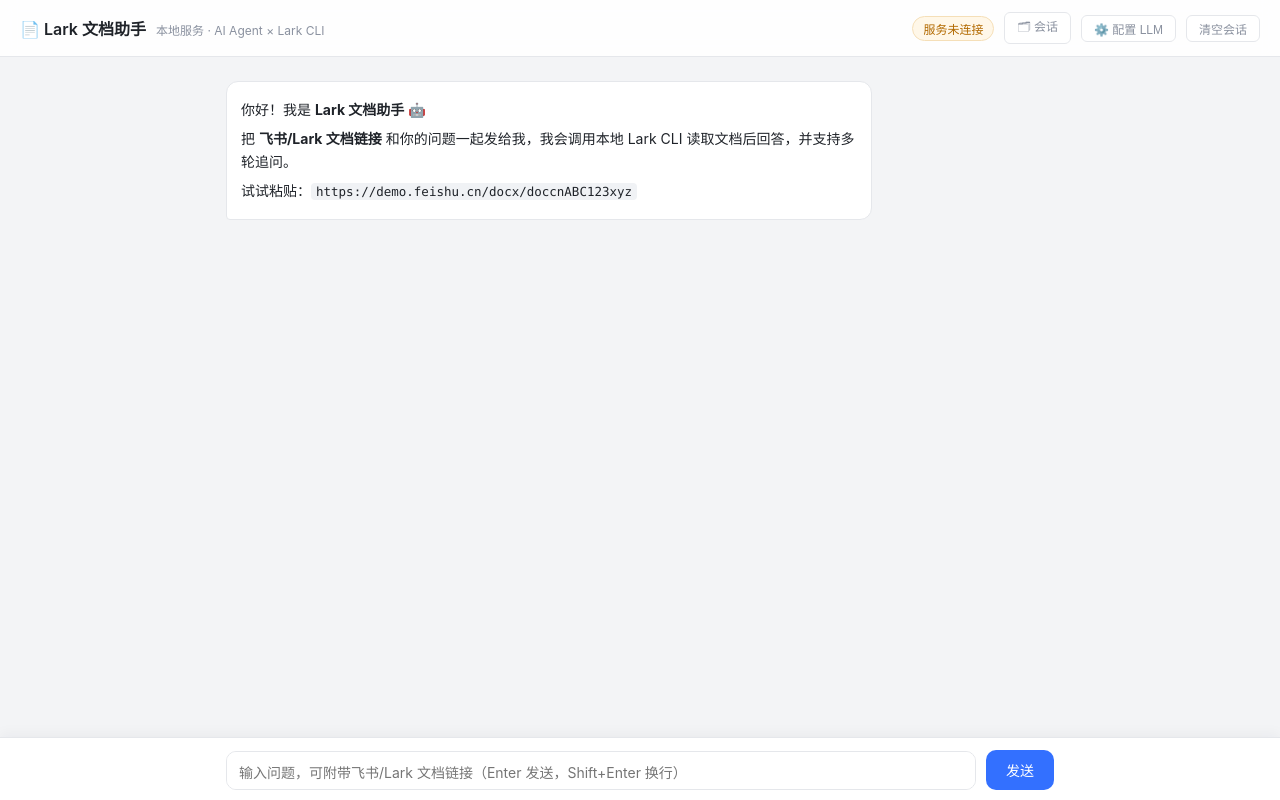
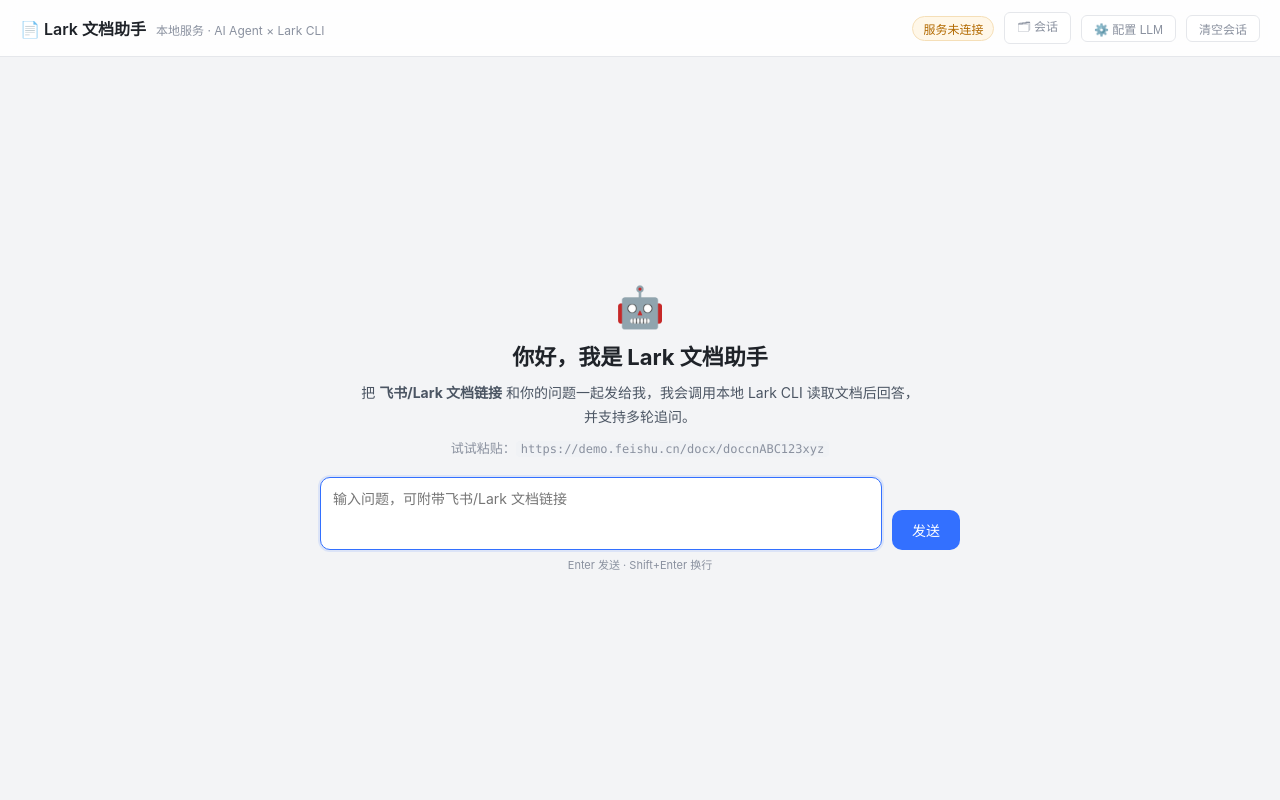
Before and after one commit to bossjobmatt/lark-docs-agent, a website with bundled scripts: page public/index.html in a window 1280 px wide. Both pictures are taken after a click on the button "清空会话". Built offline with nearby package versions, Linux system fonts and the light colour scheme; files whose address does not match are found by name.

Commit message:
feat(ui): 新会话输入框居中欢迎态，对话开始切回吸底并增加换行提示
- 新增 js/welcome.js：欢迎态 Hero+输入框整体垂直居中（body.welcome），发送首条消息/切回有消息会话时恢复吸底
- 欢迎态输入区收窄至 640px 与 Hero 对齐；输入框默认三行（rows=3），自动增高上限不变
- 输入框下方常驻「Enter 发送 · Shift+Enter 换行」提示，placeholder 相应精简
- AGENTS.md 前端模块表同步补充 js/welcome.js

```diff
--- a/public/app.js
+++ b/public/app.js
@@ -1,6 +1,7 @@
 /** 入口：初始化（健康检查 → 历史恢复/欢迎页）。各模块自行注册各自的事件。 */
 import { state } from "./js/state.js";
-import { refresh, showWelcome } from "./js/chat.js";
+import { refresh } from "./js/chat.js";
+import { enterWelcome } from "./js/welcome.js";
 import { refreshHealth } from "./js/health.js";
 import "./js/sessions.js";
 import "./js/llm-modal.js";
@@ -20,5 +21,5 @@
     } catch { /* 落到欢迎页 */ }
   }
   const lark = state.lastHealth && state.lastHealth.lark;
-  showWelcome(lark ? lark.available : true);
+  enterWelcome(lark ? lark.available : true);
 })();
--- a/public/index.html
+++ b/public/index.html
@@ -24,11 +24,13 @@
   <main id="chat" class="chat"></main>
 
   <div class="composer-wrap">
+    <div id="welcome-hero" class="welcome-hero hidden"></div>
     <form id="composer" class="composer">
-      <textarea id="input" rows="1"
-        placeholder="输入问题，可附带飞书/Lark 文档链接（Enter 发送，Shift+Enter 换行）"></textarea>
+      <textarea id="input" rows="3"
+        placeholder="输入问题，可附带飞书/Lark 文档链接"></textarea>
       <button id="send" type="submit">发送</button>
     </form>
+    <div class="composer-hint">Enter 发送 · Shift+Enter 换行</div>
   </div>
 
   <div id="llm-modal" class="modal hidden">
--- a/public/js/chat.js
+++ b/public/js/chat.js
@@ -1,8 +1,9 @@
 /** 聊天主界面：消息流管理、发送入口（流式实现在 stream.js）、输入区与清空 */
-import { el, escapeHtml, renderMessage, scrollBottom } from "./ui.js";
+import { el, renderMessage, scrollBottom } from "./ui.js";
 import { state } from "./state.js";
 import { post } from "./api.js";
 import { sendStreaming, abortStream } from "./stream.js";
+import { enterChat, enterWelcome } from "./welcome.js";
 
 const chatEl = document.getElementById("chat");
 const form = document.getElementById("composer");
@@ -22,28 +23,14 @@
 export function refresh(history) {
   chatEl.innerHTML = "";
   for (const m of history) chatEl.appendChild(renderMessage(m));
-  if (!history.length) showWelcome();
+  // 空历史进欢迎态（输入框居中），非空历史确保退出欢迎态（切会话/清空后均经此处收敛布局）
+  if (history.length) enterChat();
+  else enterWelcome();
   scrollBottom(true);
 }
 
-export function showWelcome(larkAvailable = true) {
-  const larkHint = larkAvailable
-    ? ""
-    : '<p style="color:#b45309">⚠️ 未检测到本地已安装并登录的 lark CLI——解析飞书/Lark 文档需要本地 <code>lark-cli</code> 通过两步检测（<code>--version</code> 可执行、<code>auth status --json --verify</code> 确认已登录），可用 <code>LARK_CLI</code> 环境变量显式指定或确保 PATH 可用。装好并登录后无需重启，检测会自动重试（刷新页面立即生效）。</p>';
-  chatEl.appendChild(
-    renderMessage({
-      role: "assistant",
-      content: null,
-      html:
-        "<p>你好！我是 <b>Lark 文档助手</b> 🤖</p>" +
-        "<p>把 <b>飞书/Lark 文档链接</b> 和你的问题一起发给我，我会调用本地 Lark CLI 读取文档后回答，并支持多轮追问。</p>" +
-        larkHint +
-        "<p>试试粘贴：<code>https://demo.feishu.cn/docx/doccnABC123xyz</code></p>",
-    })
-  );
-}
-
 async function handleSend(text) {
+  enterChat(); // 首条消息发出即从居中欢迎态切回吸底输入
   setBusy(true);
   chatEl.appendChild(renderMessage({ role: "user", content: text }));
   const typing = el("div", "typing");
--- a/public/js/sessions.js
+++ b/public/js/sessions.js
@@ -2,7 +2,7 @@
 import { el, escapeHtml } from "./ui.js";
 import { state } from "./state.js";
 import { post } from "./api.js";
-import { refresh, showWelcome } from "./chat.js";
+import { refresh } from "./chat.js";
 import { abortStream } from "./stream.js";
 import { refreshHealth } from "./health.js";
 
--- /dev/null
+++ b/public/js/welcome.js
@@ -0,0 +1,28 @@
+/** 欢迎态布局：新会话（无消息）时欢迎 Hero + 输入框整体垂直居中，会话开始后切回吸底输入 */
+
+const bodyEl = document.body;
+const heroEl = document.getElementById("welcome-hero");
+const input = document.getElementById("input");
+
+/** 切回聊天态：隐藏欢迎 Hero，消息区恢复显示、输入区恢复吸底 */
+export function enterChat() {
+  bodyEl.classList.remove("welcome");
+  heroEl.classList.add("hidden");
+  heroEl.innerHTML = "";
+}
+
+/** 进入欢迎态：欢迎语渲染进 Hero（随输入框垂直居中），消息区隐藏 */
+export function enterWelcome(larkAvailable = true) {
+  const larkHint = larkAvailable
+    ? ""
+    : '<p class="hero-warn">⚠️ 未检测到本地已安装并登录的 lark CLI——解析飞书/Lark 文档需要本地 <code>lark-cli</code> 通过两步检测（<code>--version</code> 可执行、<code>auth status --json --verify</code> 确认已登录），可用 <code>LARK_CLI</code> 环境变量显式指定或确保 PATH 可用。装好并登录后无需重启，检测会自动重试（刷新页面立即生效）。</p>';
+  heroEl.innerHTML =
+    '<div class="hero-icon">🤖</div>' +
+    '<h1 class="hero-title">你好，我是 Lark 文档助手</h1>' +
+    '<p class="hero-desc">把 <b>飞书/Lark 文档链接</b> 和你的问题一起发给我，我会调用本地 Lark CLI 读取文档后回答，并支持多轮追问。</p>' +
+    '<p class="hero-example">试试粘贴：<code>https://demo.feishu.cn/docx/doccnABC123xyz</code></p>' +
+    larkHint;
+  heroEl.classList.remove("hidden");
+  bodyEl.classList.add("welcome");
+  input.focus();
+}
--- a/public/style.css
+++ b/public/style.css
@@ -233,6 +233,48 @@
 }
 #send:disabled { opacity: 0.5; cursor: not-allowed; }
 
+/* 输入框下方常驻换行提示 */
+.composer-hint {
+  max-width: 828px;
+  margin: 6px auto 0;
+  font-size: 11px;
+  color: var(--muted);
+  text-align: center;
+  user-select: none;
+}
+
+/* ---------- 欢迎态（新会话）：消息区隐藏，Hero + 输入框整体垂直居中 ---------- */
+body.welcome .chat { display: none; }
+body.welcome .composer-wrap {
+  position: static;
+  margin: auto 0; /* 剩余空间垂直居中 */
+  border-top: none;
+  background: transparent;
+  box-shadow: none;
+}
+/* 欢迎态输入区收窄，与 Hero 对齐，避免空屏上输入框过宽 */
+body.welcome .composer,
+body.welcome .composer-hint { max-width: 640px; }
+
+.welcome-hero { max-width: 640px; margin: 0 auto 20px; text-align: center; }
+.hero-icon { font-size: 40px; line-height: 1; margin-bottom: 12px; }
+.hero-title { margin: 0 0 10px; font-size: 22px; font-weight: 700; }
+.hero-desc { margin: 0 auto; max-width: 560px; font-size: 14px; line-height: 1.7; color: #4b5563; }
+.hero-example { margin: 10px 0 0; font-size: 13px; color: var(--muted); }
+.hero-example code { font-family: ui-monospace, SFMono-Regular, Menlo, monospace; font-size: 12px; background: #f0f2f5; padding: 1px 5px; border-radius: 4px; }
+.hero-warn {
+  margin: 14px auto 0;
+  max-width: 620px;
+  font-size: 12.5px;
+  line-height: 1.7;
+  color: #b45309;
+  background: #fff7e8;
+  border: 1px solid #f5dfb8;
+  border-radius: 8px;
+  padding: 8px 12px;
+  text-align: left;
+}
+
 /* ---------- LLM 配置弹窗 ---------- */
 .modal {
   position: fixed;
```
Also changed, not shown: AGENTS.md (+1 -0 lines).
